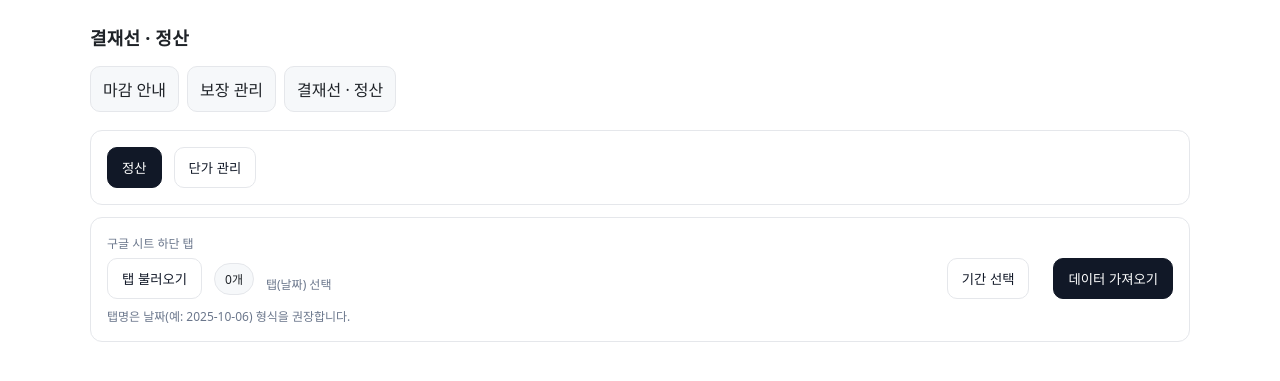
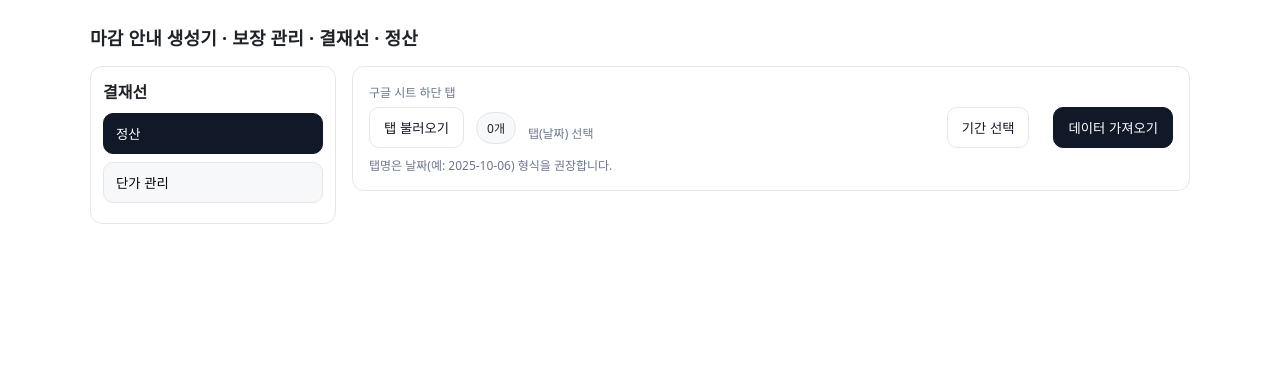
Before and after one commit to qwerpoiuqqq/jtwolab-DeadlineNotifier, a Flask app: page /settlement in a window 1280 px wide. Shown: the top 381 px of the page. Run offline with Flask 3, Linux system fonts and the light colour scheme; data that the repository does not hold is empty.

Commit message:
Update settlement.html UI 개선 찐 최종

```diff
--- a/templates/settlement.html
+++ b/templates/settlement.html
@@ -8,10 +8,10 @@
       :root{ --bg:#ffffff; --text:#1f2328; --muted:#6b778c; --line:#e5e7eb; --panel:#ffffff; --pill:#f6f8fa; --btn:#111827; }
       html,body{ height:100% }
       body{ margin:0; background:var(--bg); color:var(--text); font-family: ui-sans-serif, system-ui, "Noto Sans KR", Arial; -webkit-font-smoothing: antialiased; -moz-osx-font-smoothing: grayscale; }
-      .layout{ display:flex; min-height:100vh; }
-      .sidebar{ width:240px; border-right:1px solid var(--line); padding:16px; background:#fff; }
       .content{ flex:1; padding:24px; }
       .title{ font-weight:800; letter-spacing:.2px; font-size:18px; margin-bottom:16px; }
+      .home-link{ color:inherit; text-decoration:none; }
+      .home-link:hover{ text-decoration:underline; }
       .nav a{ display:block; padding:10px 12px; border-radius:10px; color:inherit; text-decoration:none; margin-bottom:6px; border:1px solid var(--line); background:var(--pill); }
       .nav a.active{ background:#111827; color:#fff; border-color:#111827; }
       .panel{ background:var(--panel); border:1px solid var(--line); border-radius:12px; padding:16px; }
@@ -35,19 +35,35 @@
       .progress{ width:260px; height:8px; background:#e5e7eb; border-radius:999px; overflow:hidden; margin:8px auto 0; }
       .progress-bar{ height:100%; width:0%; background:#111827; transition:width .2s ease; }
       @keyframes spin{ to{ transform:rotate(360deg); } }
+      /* 페이지 2열 레이아웃 */
+      .page{ display:flex; gap:16px; align-items:flex-start; }
+      .subnav{ width:220px; border:1px solid var(--line); background:#fff; border-radius:12px; padding:12px; }
+      .subnav .title-sm{ font-weight:700; margin-bottom:10px; }
+      .subnav .vtab{ display:block; width:100%; text-align:left; padding:10px 12px; border:1px solid var(--line); background:var(--pill); border-radius:10px; margin-bottom:8px; cursor:pointer; }
+      .subnav .vtab.active{ background:#111827; color:#fff; border-color:#111827; }
+      .maincol{ flex:1; min-width:0; }
+      /* 모바일: 좌측 탭 숨기고 상단 탭 표시 */
+      .tabbar{ display:none; }
+      @media(max-width:900px){
+        .page{ display:block; }
+        .subnav{ display:none; }
+        .tabbar{ display:block; }
+      }
     </style>
   </head>
   <body>
     <div class="content" style="max-width:1100px; margin:0 auto; padding:24px">
-      <div class="title">결재선 · 정산</div>
-      <div class="nav" style="display:flex; gap:8px; margin-bottom:12px">
-        <a class="btn" href="/">마감 안내</a>
-        <a class="btn" href="/manage">보장 관리</a>
-        <a class="btn btn-primary" href="/settlement">결재선 · 정산</a>
-      </div>
+      <div class="title"><a class="home-link" href="/">마감 안내 생성기</a> · <a class="home-link" href="/manage">보장 관리</a> · <a class="home-link" href="/settlement" style="font-weight:600">결재선 · 정산</a></div>
 
-      <!-- 상단 탭: 정산 / 단가 관리 -->
-      <div class="panel" style="margin-bottom:12px">
+      <div class="page">
+        <aside class="subnav">
+          <div class="title-sm">결재선</div>
+          <button id="side-tab-settle" class="vtab active" type="button">정산</button>
+          <button id="side-tab-price" class="vtab" type="button">단가 관리</button>
+        </aside>
+        <div class="maincol">
+          <!-- 모바일 상단 탭: 데스크톱에서는 숨김 -->
+          <div id="tabbar" class="panel tabbar" style="margin-bottom:12px">
             <div class="stack" style="justify-content:flex-start">
               <button id="tab-settle" class="btn btn-primary" type="button">정산</button>
               <button id="tab-price" class="btn" type="button">단가 관리</button>
@@ -77,7 +93,7 @@
             <div class="muted" style="margin-top:8px; font-size:12px">탭명은 날짜(예: 2025-10-06) 형식을 권장합니다.</div>
           </div>
 
-        <!-- 2) 단가 관리: 상단 탭에서 전환 시 표시 -->
+          <!-- 2) 단가 관리: 상단/좌측 탭에서 전환 시 표시 -->
           <div id="price-panel" class="panel" style="display:none; margin-bottom:12px">
             <div class="stack" style="justify-content:space-between">
               <div class="muted">거래처별 계좌 · 상품별 단가</div>
@@ -138,7 +154,8 @@
             </div>
           </div>
           </div>
-
+        </div>
+      </div>
     </div>
 
     <div class="overlay" id="overlay">
@@ -356,18 +373,23 @@
       })();
 
       // 상단 탭 전환: 정산 / 단가 관리
+      function setTab(mode){
+        const isSettle = mode==='settle';
+        try{ document.getElementById('tab-settle')?.classList.toggle('btn-primary', isSettle); }catch(e){}
+        try{ document.getElementById('tab-price')?.classList.toggle('btn-primary', !isSettle); }catch(e){}
+        try{ document.getElementById('side-tab-settle')?.classList.toggle('active', isSettle); }catch(e){}
+        try{ document.getElementById('side-tab-price')?.classList.toggle('active', !isSettle); }catch(e){}
+        document.getElementById('price-panel').style.display = isSettle ? 'none' : 'block';
+        document.getElementById('hero').style.display = isSettle ? 'block' : 'none';
+      }
       document.getElementById('tab-settle').addEventListener('click', ()=>{
-        document.getElementById('tab-settle').classList.add('btn-primary');
-        document.getElementById('tab-price').classList.remove('btn-primary');
-        document.getElementById('price-panel').style.display='none';
-        document.getElementById('hero').style.display='block';
+        setTab('settle');
       });
       document.getElementById('tab-price').addEventListener('click', ()=>{
-        document.getElementById('tab-price').classList.add('btn-primary');
-        document.getElementById('tab-settle').classList.remove('btn-primary');
-        document.getElementById('price-panel').style.display='block';
-        document.getElementById('hero').style.display='none';
+        setTab('price');
       });
+      document.getElementById('side-tab-settle').addEventListener('click', ()=>{ setTab('settle'); });
+      document.getElementById('side-tab-price').addEventListener('click', ()=>{ setTab('price'); });
     </script>
   </body>
   </html>
```
Lines whose indentation alone changed are shown as unchanged.
